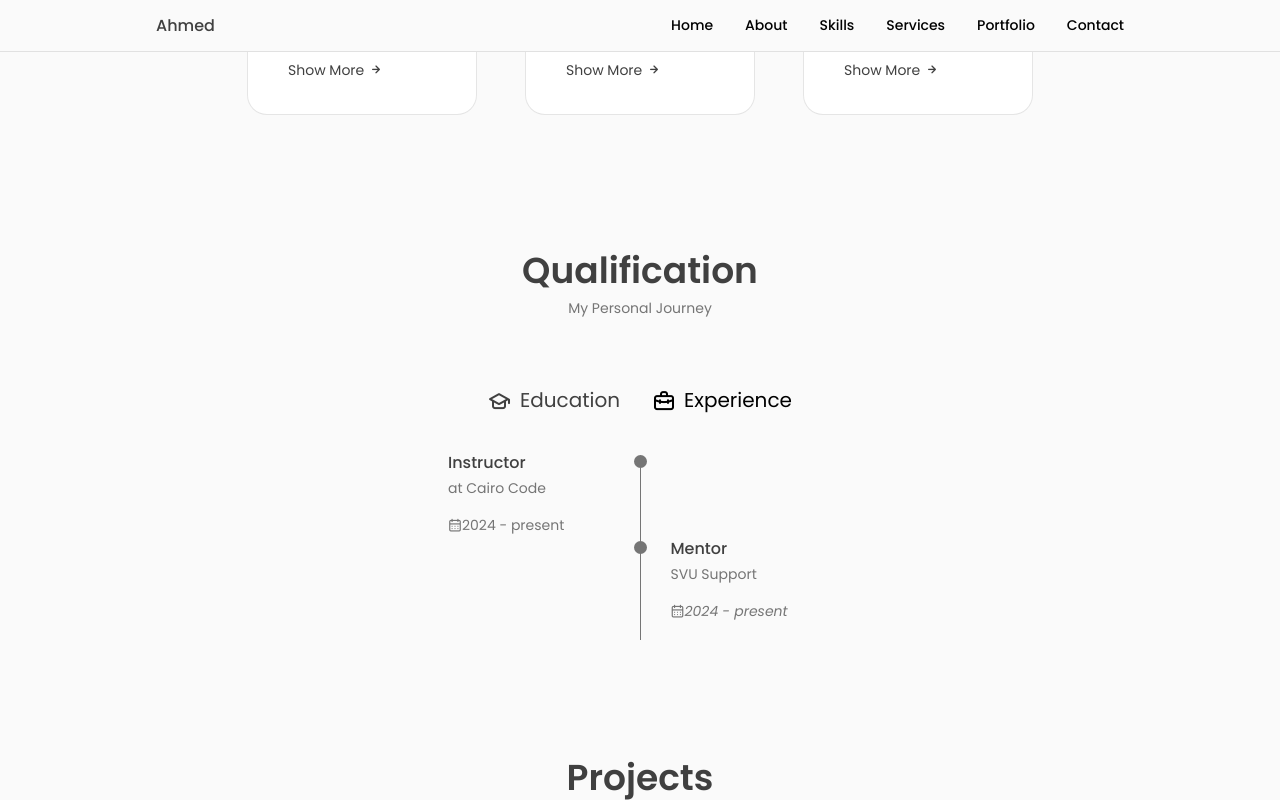
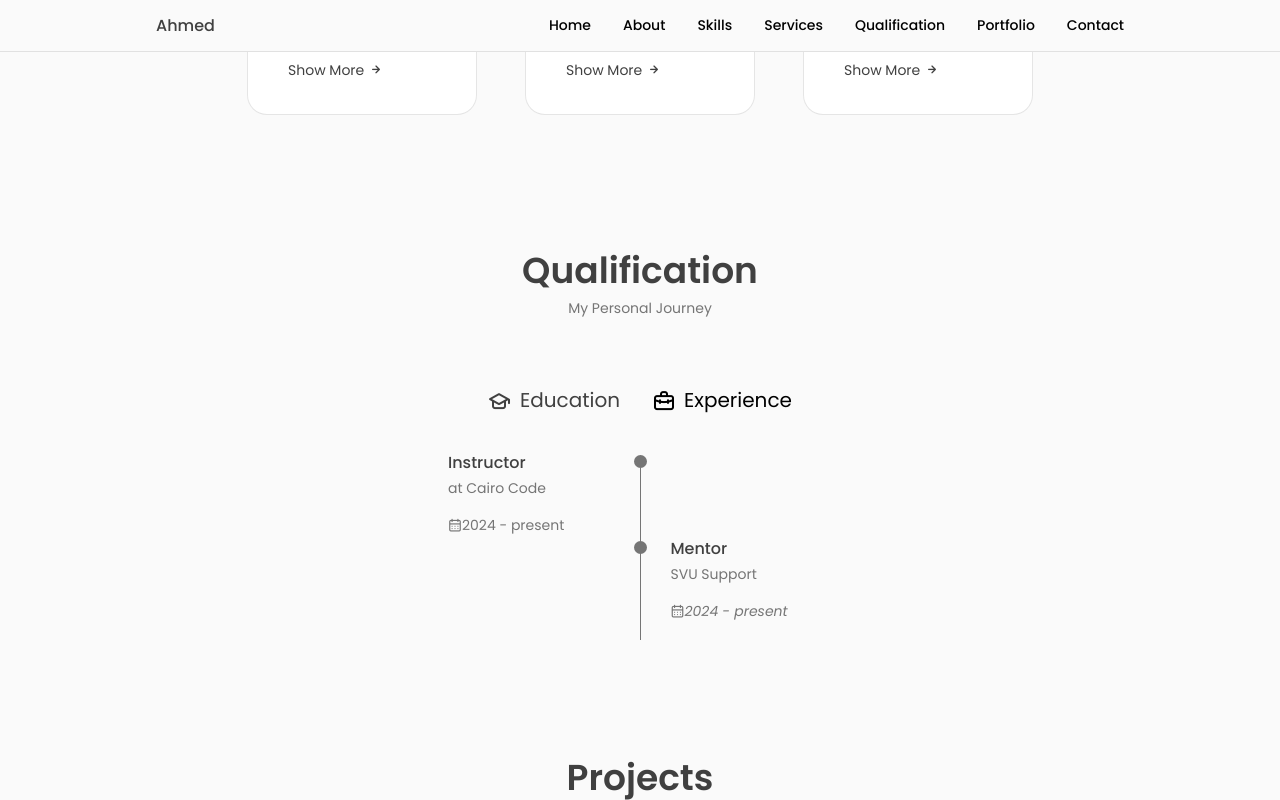
Before and after one commit to ahmedkamalyoussef/Portfolio, a React (Create React App) app: page / in a window 1280 px wide. Both pictures are taken after a click on the element "Experience". Shown: the part 2400-3200 px from the top of the page. Built offline with nearby package versions, Linux system fonts and the light colour scheme.

Commit message:
qualification animation

```diff
--- a/src/App.css
+++ b/src/App.css
@@ -10,6 +10,7 @@
   --title-color-dark: hsl(var(--hue), var(--sat), 0%);
   --text-color: hsl(var(--hue), var(--sat), 46%);
   --body-color: hsl(var(--hue), var(--sat), 98%);
+  --border-color:rgba(0,0,0,0.1);
   --container-color: #fff;
   /* font */
   --body-font: "Poppins", sans-serif;
@@ -231,10 +232,11 @@ img {
 
 .from-left {
   transform: translateX(-500%);
-
+  visibility: hidden;
 }
 .from-right {
   transform: translateX(500%);
+  visibility: hidden;
 }
 @keyframes slide-in-right {
   from {
@@ -242,6 +244,7 @@ img {
     opacity: 0;
   }
   to {
+    visibility: visible;
     transform: translateX(0);
     opacity: 1;
   }
@@ -252,6 +255,7 @@ img {
     opacity: 0;
   }
   to {
+    visibility: visible;
     transform: translateX(0);
     opacity: 1;
   }
--- a/src/Components/Header/Header.css
+++ b/src/Components/Header/Header.css
@@ -6,7 +6,7 @@
     z-index: var(--z-fixed);
     background-color: var(--body-color);
     padding: 1rem;
-    border-bottom: 1px solid rgba(0,0,0,0.1);
+    border-bottom: 1px solid var(--border-color);
 }
 .nav{
     height: 19px;
--- a/src/Components/Header/Header.jsx
+++ b/src/Components/Header/Header.jsx
@@ -31,6 +31,11 @@ function Header() {
               </a>
             </li>
             <li className="nav-item">
+              <a href="#qualification" className="nav-link" onClick={()=>showMenu(!toggle)}>
+                <i className="uil uil-scenery nav-icon"></i> Qualification
+              </a>
+            </li>
+            <li className="nav-item">
               <a href="#portfolio" className="nav-link" onClick={()=>showMenu(!toggle)}>
                 <i className="uil uil-scenery nav-icon"></i> Portfolio
               </a>
--- a/src/Components/Qualifications/Qualifications.jsx
+++ b/src/Components/Qualifications/Qualifications.jsx
@@ -1,12 +1,27 @@
-import React, { useState } from "react";
+import React, { useState,useEffect } from "react";
 import "./Qualifications.css";
 function Qualifications() {
   const [toggleActive, setToggleActive] = useState(1);
   const toggleTab = (tab) => {
     setToggleActive(tab);
   };
+  const [isScrolled, setIsScrolled] = useState(false);
+
+  useEffect(() => {
+    const handleScroll = () => {
+      if (window.scrollY > 2050) {
+        setIsScrolled(true);
+      }
+    };
+
+    window.addEventListener('scroll', handleScroll);
+
+    return () => {
+      window.removeEventListener('scroll', handleScroll);
+    };
+  }, []);
   return (
-    <section className="qualification section">
+    <section className="qualification section" id="qualification">
       <h2 className="section-title">Qualification</h2>
       <span className="section-subtitle">My Personal Journey</span>
       <div className="qualification-container container">
@@ -44,9 +59,9 @@ function Qualifications() {
           >
             <div className="qualification-data">
               <div>
-                <h3 className="qualification-title">South Vally Unitversity</h3>
-                <span className="qualification-subtitle">Computer Science</span>
-                <div className="qualification-calendar">
+                <h3 className={isScrolled?"qualification-title from-left-scroll from-left":"qualification-title from-left"}>South Vally Unitversity</h3>
+                <span className={isScrolled?"qualification-subtitle from-left-scroll from-left":"qualification-subtitle from-left"}>Computer Science</span>
+                <div className={isScrolled?"qualification-calendar from-left-scroll from-left":"qualification-calendar from-left"}>
                   <i className="uil uil-calendar-alt"></i>2021 - present
                 </div>
               </div>
@@ -63,20 +78,20 @@ function Qualifications() {
                 <span className="qualification-line"></span>
               </div>
               <div>
-                <h3 className="qualification-title">
+                <h3 className={isScrolled?"qualification-title from-right-scroll from-right":"qualification-title from-right"}>
                   Information Technology Institute(ITI)
                 </h3>
-                <span className="qualification-subtitle">ASP.Net</span>
-                <div className="qualification-calendar">
+                <span className={isScrolled?"qualification-subtitle from-right-scroll from-right":"qualification-subtitle from-right"}>ASP.Net</span>
+                <div className={isScrolled?"qualification-calendar from-right-scroll from-right":"qualification-calendar from-right"}>
                   <i className="uil uil-calendar-alt">2023</i>
                 </div>
               </div>
             </div>
             <div className="qualification-data">
               <div>
-                <h3 className="qualification-title">Tiec</h3>
-                <span className="qualification-subtitle">React.js</span>
-                <div className="qualification-calendar">
+                <h3 className={isScrolled?"qualification-title from-left-scroll from-left":"qualification-title from-left"}>Tiec</h3>
+                <span className={isScrolled?"qualification-subtitle from-left-scroll from-left":"qualification-subtitle from-left"}>React.js</span>
+                <div className={isScrolled?"qualification-calendar from-left-scroll from-left":"qualification-calendar from-left"}>
                   <i className="uil uil-calendar-alt"></i>Mar 2024 - Aug 2024
                 </div>
               </div>
@@ -93,11 +108,11 @@ function Qualifications() {
                 <span className="qualification-line"></span>
               </div>
               <div>
-                <h3 className="qualification-title">Tiec</h3>
-                <span className="qualification-subtitle">
+                <h3 className={isScrolled?"qualification-title from-right-scroll from-right":"qualification-title from-right"}>Tiec</h3>
+                <span className={isScrolled?"qualification-subtitle from-right-scroll from-right":"qualification-subtitle from-right"}>
                   Basics of programming
                 </span>
-                <div className="qualification-calendar">
+                <div className={isScrolled?"qualification-calendar from-right-scroll from-right":"qualification-calendar from-right"}>
                   <i className="uil uil-calendar-alt">Oct 2021 - Oct 2021</i>
                 </div>
               </div>
@@ -112,9 +127,9 @@ function Qualifications() {
           >
             <div className="qualification-data">
               <div>
-                <h3 className="qualification-title">Instructor </h3>
-                <span className="qualification-subtitle">at Cairo Code</span>
-                <div className="qualification-calendar">
+                <h3 className={isScrolled?"qualification-title from-left-scroll from-left":"qualification-title from-left"}>Instructor </h3>
+                <span className={isScrolled?"qualification-subtitle from-left-scroll from-left":"qualification-subtitle from-left"}>at Cairo Code</span>
+                <div className={isScrolled?"qualification-calendar from-left-scroll from-left":"qualification-calendar from-left"}>
                   <i className="uil uil-calendar-alt"></i>2024 - present
                 </div>
               </div>
@@ -131,9 +146,9 @@ function Qualifications() {
                 <span className="qualification-line"></span>
               </div>
               <div>
-                <h3 className="qualification-title">Mentor</h3>
-                <span className="qualification-subtitle">SVU Support</span>
-                <div className="qualification-calendar">
+                <h3 className={isScrolled?"qualification-title from-right-scroll from-right":"qualification-title from-right"}>Mentor</h3>
+                <span className={isScrolled?"qualification-subtitle from-right-scroll from-right":"qualification-subtitle from-right"}>SVU Support</span>
+                <div className={isScrolled?"qualification-calendar from-right-scroll from-right":"qualification-calendar from-right"}>
                   <i className="uil uil-calendar-alt">2024 - present</i>
                 </div>
               </div>
--- a/src/Components/Services/Services.jsx
+++ b/src/Components/Services/Services.jsx
@@ -1,4 +1,4 @@
-import React, { useState,useEffect } from "react";
+  import React, { useState,useEffect } from "react";
 import "./Service.css";
 function Services() {
   const [toggleActive, setToggleActive] = useState(0);
```
